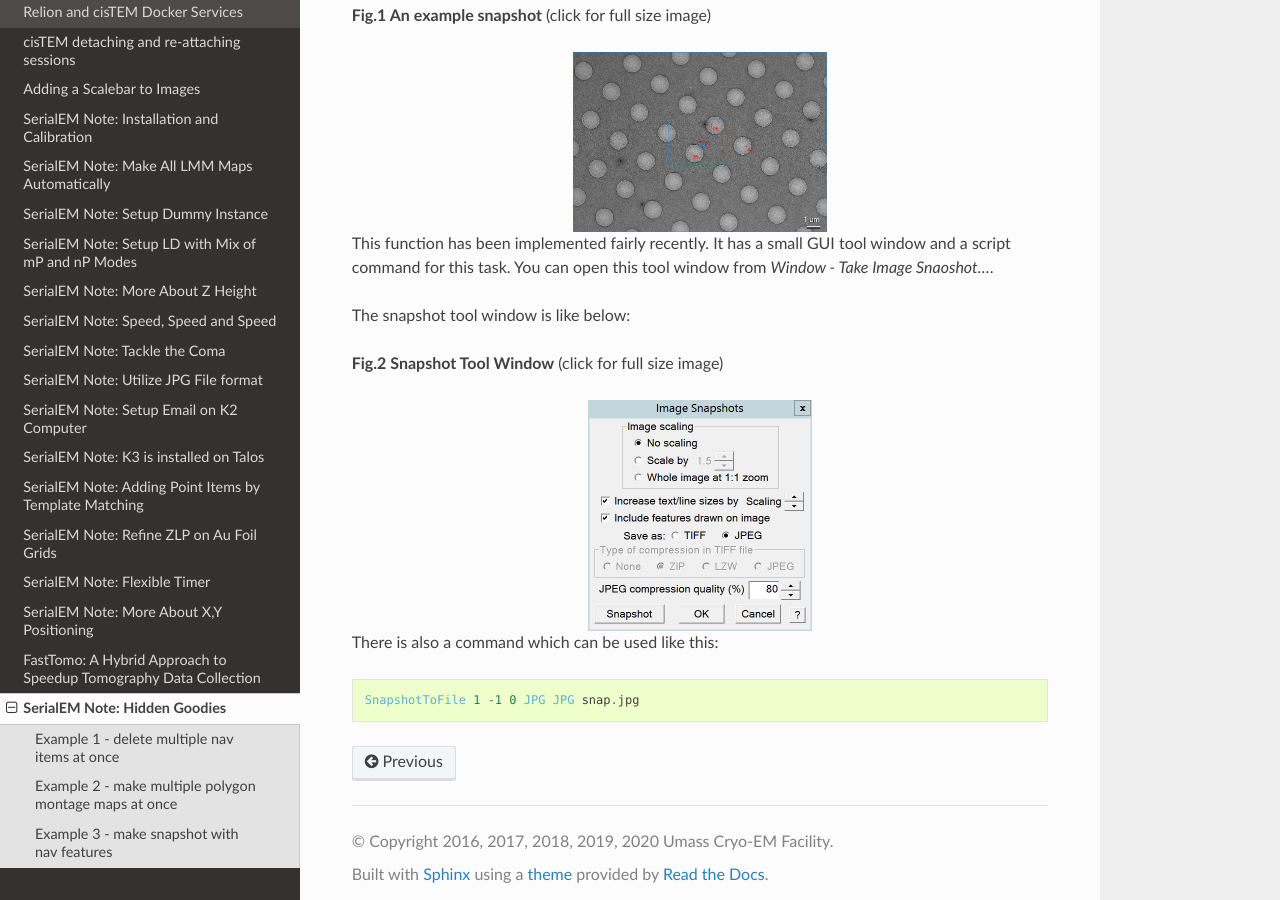
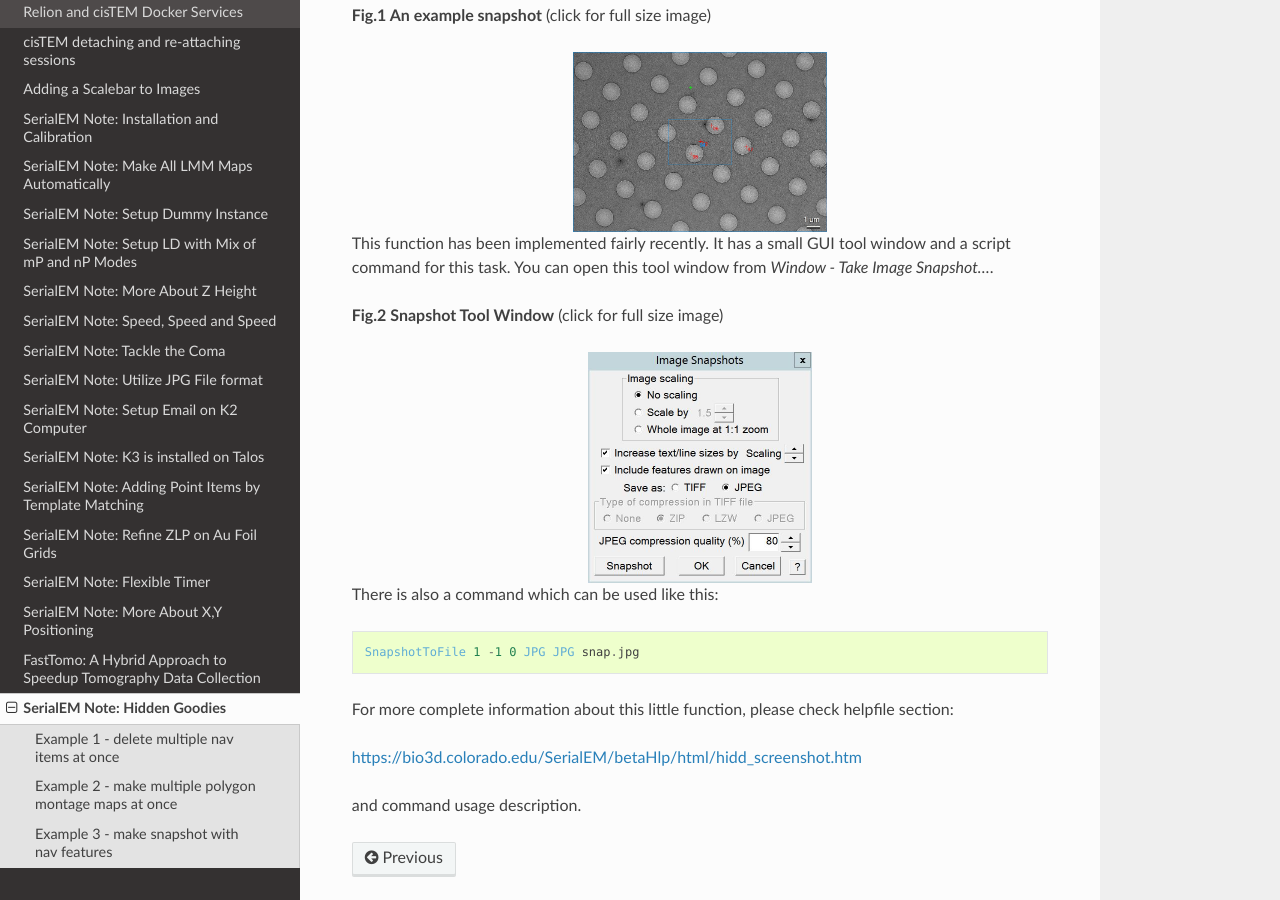
Before and after one commit to xuchen66/sphinx-emdocs, a Sphinx documentation site: the page built from source/serialem-note-hidden-goodies.rst, in a window 1280 px wide and 900 px high, scrolled down 2457 px. Built offline with Sphinx 7.4.7 and the Read the Docs theme 2.0.0, drawn with Linux system fonts in a browser that asks for light colours; pages that are not in the unit, such as notebooks, are missing from menus.

Commit message:
Update serialem-note-hidden-goodies.rst

```diff
--- a/source/serialem-note-hidden-goodies.rst
+++ b/source/serialem-note-hidden-goodies.rst
@@ -126,9 +126,7 @@ Something like an image below:
    :align: center
 
 This function has been implemented fairly recently. It has a small GUI tool window
-and a script command for this task. You can open this tool window from *Window - Take Image Snaoshot...*.
-
-The snapshot tool window is like below:
+and a script command for this task. You can open this tool window from *Window - Take Image Snapshot...*.
 
 **Fig.2 Snapshot Tool Window** (click for full size image)
 
@@ -142,3 +140,9 @@ There is also a command which can be used like this:
 .. code-block:: ruby
 
    SnapshotToFile 1 -1 0 JPG JPG snap.jpg
+
+For more complete information about this little function, please check helpfile section:
+
+https://bio3d.colorado.edu/SerialEM/betaHlp/html/hidd_screenshot.htm
+
+and command usage description.
```
